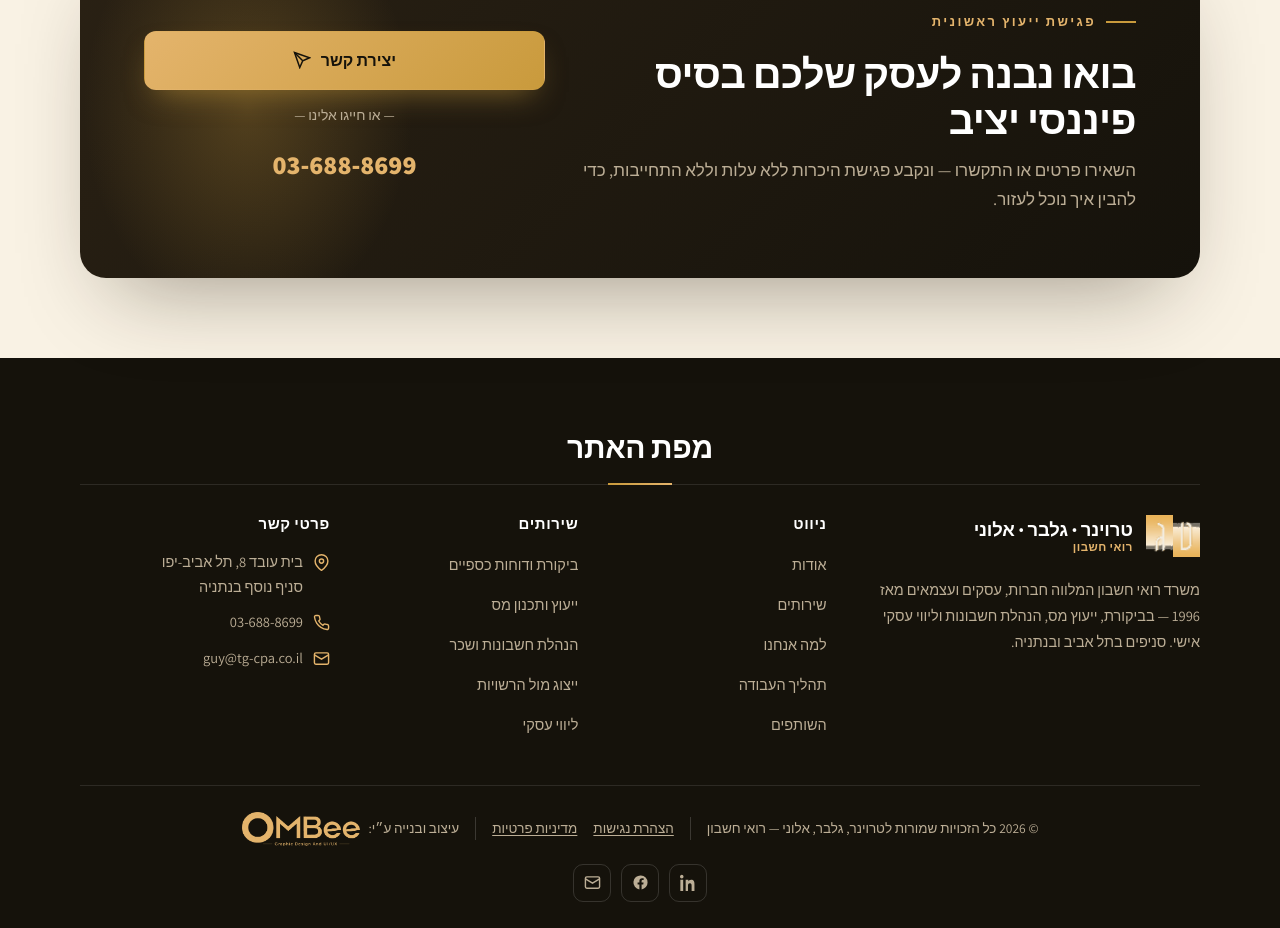
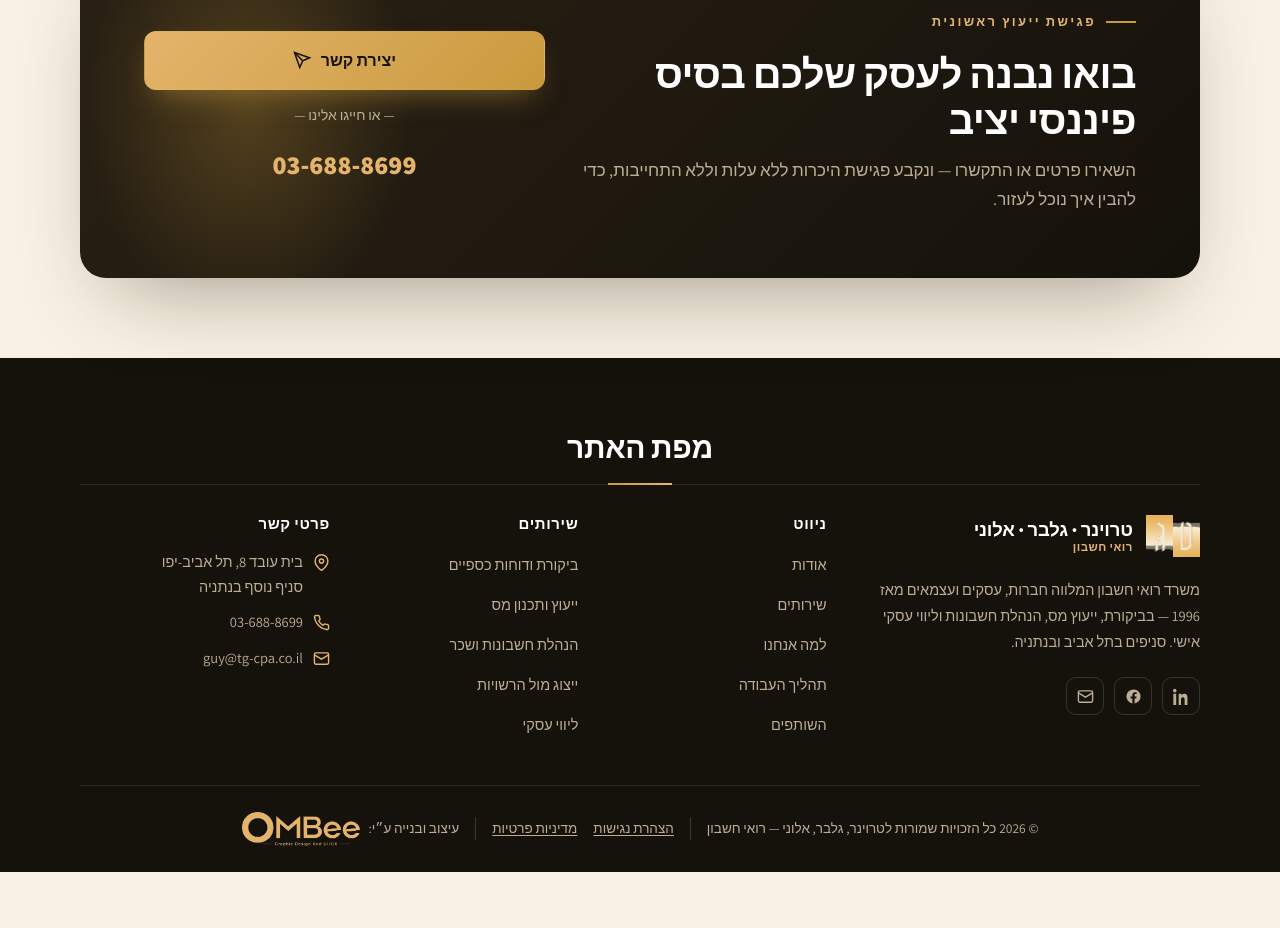
Before and after one commit to ombee-hub/tg-cpa.co.il, a plain HTML site: page index.html in a window 1280 px wide. Shown: the part 4699-5627 px from the top of the page. After the commit the page ends 5571 px from the top, so only its background shows below. Drawn offline with Linux system fonts and the light colour scheme; animation ran at ten frames a second.

Commit message:
Move footer social icons beside the brand logo
Social icons (email/facebook/linkedin) move from the bottom row into the footer brand column, under the logo and about text; bottom row keeps copyright | legal | credit.

Co-Authored-By: Claude Opus 4.8 <noreply@anthropic.com>

```diff
--- a/css/styles.css
+++ b/css/styles.css
@@ -430,7 +430,7 @@ body.nav-open .drawer{transform:none;}
 .foot-bottom .credit{display:inline-flex;align-items:center;gap:9px;color:var(--on-dark-muted);padding-inline-start:16px;}
 .credit-logo{display:block;width:118px;height:34px;background:var(--gold-2);-webkit-mask:url("../images/ombee-logo.webp") center/contain no-repeat;mask:url("../images/ombee-logo.webp") center/contain no-repeat;transition:opacity .3s var(--ease);}
 .credit-logo:hover{opacity:.82;}
-.foot-social{display:flex;gap:10px;justify-content:center;}
+.foot-social{display:flex;gap:10px;justify-content:flex-start;margin-top:22px;}
 .foot-social a{width:38px;height:38px;border-radius:10px;border:1px solid rgba(255,255,255,.14);display:grid;place-items:center;transition:.3s;}
 .foot-social a:hover{background:var(--gold);border-color:var(--gold);color:var(--ink);}
 .foot-social svg{width:17px;height:17px;}
--- a/js/main.js
+++ b/js/main.js
@@ -85,6 +85,11 @@
     '<footer class="footer"><div class="wrap"><h2 class="footer-title">מפת האתר</h2><div class="cols">' +
       '<div>' + logoFooter +
         '<p class="f-about">משרד רואי חשבון המלווה חברות, עסקים ועצמאים מאז 1996 — בביקורת, ייעוץ מס, הנהלת חשבונות וליווי עסקי אישי. סניפים בתל אביב ובנתניה.</p>' +
+        '<div class="foot-social">' +
+          '<a href="#" aria-label="לינקדאין">' + icoLi + '</a>' +
+          '<a href="#" aria-label="פייסבוק">' + icoFb + '</a>' +
+          '<a href="' + MAIL + '" aria-label="אימייל">' + icoMail + '</a>' +
+        '</div>' +
       '</div>' +
       '<div><h4>ניווט</h4><ul>' + footNav + '</ul></div>' +
       '<div><h4>שירותים</h4><ul>' +
@@ -105,11 +110,6 @@
         '<span class="foot-copy">© <span id="year"></span> כל הזכויות שמורות לטרוינר, גלבר, אלוני — רואי חשבון</span>' +
         '<span class="foot-legal"><a class="leg" href="accessibility.html">הצהרת נגישות</a><a class="leg" href="privacy.html">מדיניות פרטיות</a></span>' +
         '<span class="credit">עיצוב ובנייה ע״י: <a href="https://ombee.co.il" target="_blank" rel="noopener"><span class="credit-logo" role="img" aria-label="OMBee · עיצוב ובנייה"></span></a></span>' +
-      '</div>' +
-      '<div class="foot-social">' +
-        '<a href="#" aria-label="לינקדאין">' + icoLi + '</a>' +
-        '<a href="#" aria-label="פייסבוק">' + icoFb + '</a>' +
-        '<a href="' + MAIL + '" aria-label="אימייל">' + icoMail + '</a>' +
       '</div>' +
     '</div></div></footer>';
 
```
